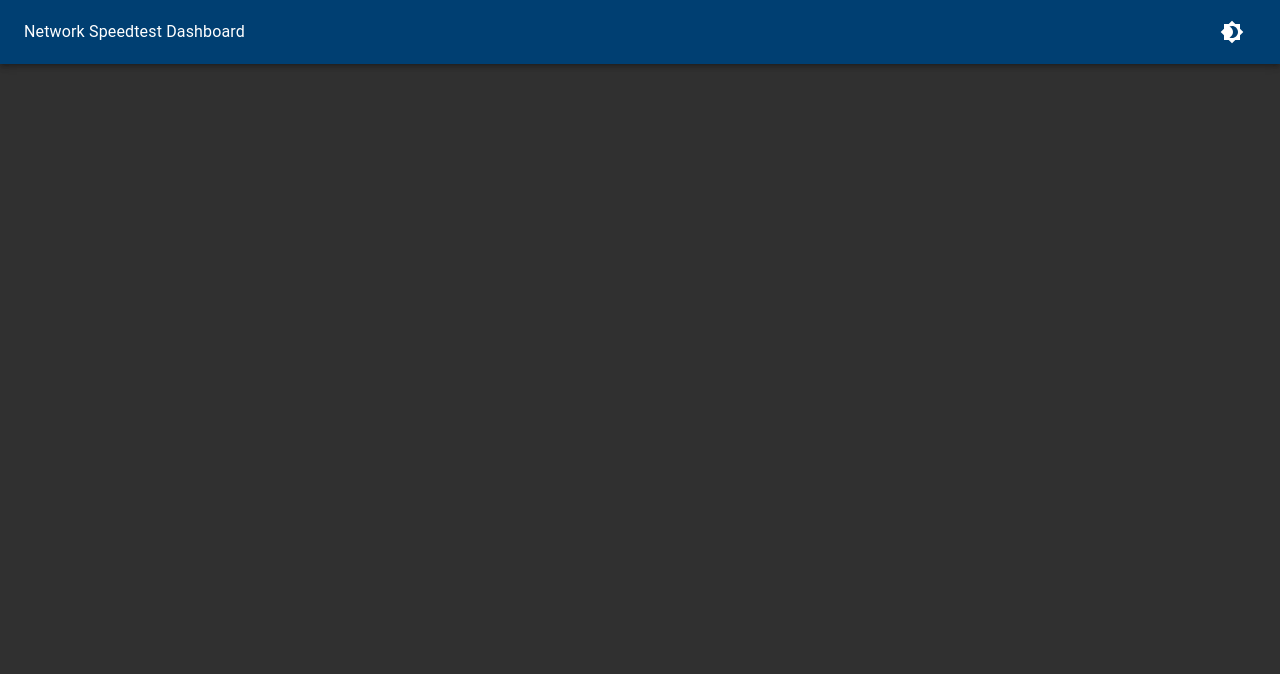
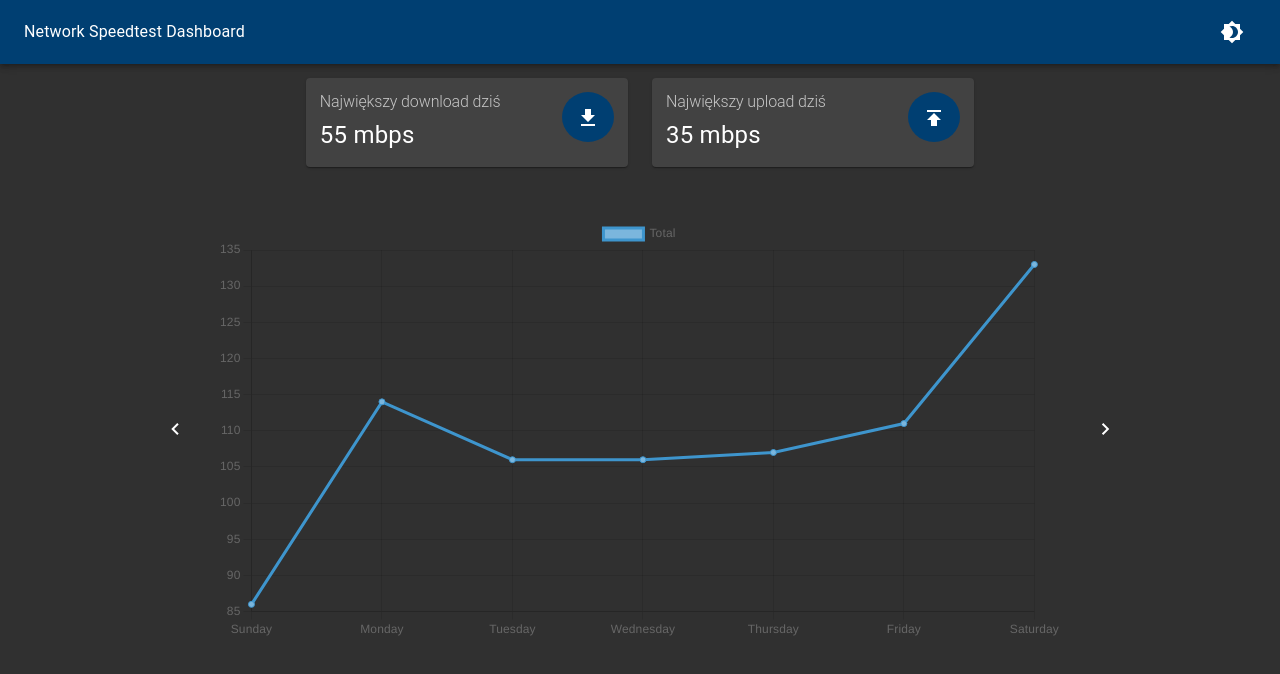
Before and after one commit to amelcer/network-speedtest, a React (Create React App) app in the folder ui/: page / in a window 1280 px wide. Shown: the top 674 px of the page. Built offline with nearby package versions, Linux system fonts and the light colour scheme.

Commit message:
display mocked data on chart

```diff
--- a/ui/package.json
+++ b/ui/package.json
@@ -13,6 +13,7 @@
     "@types/react": "^17.0.15",
     "@types/react-dom": "^17.0.9",
     "axios": "^0.21.1",
+    "chart.js": "^3.5.0",
     "react": "^17.0.2",
     "react-dom": "^17.0.2",
     "react-scripts": "4.0.3",
--- a/ui/src/App.tsx
+++ b/ui/src/App.tsx
@@ -2,6 +2,7 @@ import { createTheme } from "@material-ui/core"
 import CssBaseline from "@material-ui/core/CssBaseline"
 import { ThemeProvider } from "@material-ui/core/styles"
 import React, { useState } from "react"
+import Dashboard from "./Components/Dashboard/Dashboard"
 import Nav from "./Components/Nav/Nav"
 import { darkTheme, lightTheme, ThemeType } from "./config/themes"
 
@@ -16,6 +17,7 @@ function App() {
         <ThemeProvider theme={theme}>
             <CssBaseline>
                 <Nav currentTheme={theme.palette?.type} changeTheme={handleThemeChange} />
+                <Dashboard />
             </CssBaseline>
         </ThemeProvider>
     )
--- /dev/null
+++ b/ui/src/Components/Charts/LineChart.tsx
@@ -0,0 +1,40 @@
+import React, { useEffect, useRef } from "react"
+import Chart, { BubbleDataPoint, ChartConfiguration, ChartTypeRegistry, ScatterDataPoint } from "chart.js/auto"
+
+interface IChartData {
+    data: {
+        labels: String[]
+        datasets: {
+            data: Number[]
+            label: String
+            borderColor?: String
+            backgroundColor?: String
+        }[]
+    }
+}
+
+const LineChart = ({ data }: IChartData) => {
+    const chartRef = useRef<HTMLCanvasElement | null>(null)
+
+    useEffect(() => {
+        let chart: Chart<keyof ChartTypeRegistry, (number | ScatterDataPoint | BubbleDataPoint | null)[], unknown>
+        const node = chartRef?.current
+        const ctx = node?.getContext("2d")
+        const chartOptions: ChartConfiguration = {
+            type: "line",
+            data: Object.assign(data),
+        }
+
+        if (ctx) {
+            chart = new Chart(ctx, chartOptions)
+        }
+
+        return () => {
+            if (chart) chart.destroy()
+        }
+    }, [data])
+
+    return <canvas ref={chartRef} />
+}
+
+export default LineChart
--- /dev/null
+++ b/ui/src/Components/Dashboard/Dashboard.tsx
@@ -0,0 +1,68 @@
+import { Grid, makeStyles } from "@material-ui/core"
+import Stats from "./Stats"
+import GetAppIcon from "@material-ui/icons/GetApp"
+import PublishIcon from "@material-ui/icons/Publish"
+import ChevronLeftIcon from "@material-ui/icons/ChevronLeft"
+import ChevronRightIcon from "@material-ui/icons/ChevronRight"
+import LineChart from "../Charts/LineChart"
+
+const useStyles = makeStyles((theme) => ({
+    container: {
+        padding: "1em",
+        marginInline: "auto",
+    },
+    chartContainer: {
+        minHeight: "500px",
+    },
+    arrows: {
+        width: "100%",
+    },
+}))
+
+const foo = {
+    labels: ["Sunday", "Monday", "Tuesday", "Wednesday", "Thursday", "Friday", "Saturday"],
+    datasets: [
+        {
+            data: [86, 114, 106, 106, 107, 111, 133],
+            label: "Total",
+            borderColor: "#3e95cd",
+            backgroundColor: "#7bb6dd",
+            fill: false,
+        },
+    ],
+}
+
+const Dashboard = () => {
+    const classes = useStyles()
+
+    return (
+        <Grid container justifyContent="center" className={classes.container} item sm={10} xs={12} spacing={3}>
+            <Grid item lg={4} sm={6}>
+                <Stats title="Największy download dziś" icon={<GetAppIcon />} value={55} />
+            </Grid>
+            <Grid item lg={4} sm={6}>
+                <Stats title="Największy upload dziś" icon={<PublishIcon />} value={35} />
+            </Grid>
+            <Grid
+                container
+                justifyContent="center"
+                alignContent="center"
+                className={classes.chartContainer}
+                item
+                xs={12}
+            >
+                <Grid item xs={1} container alignContent="center">
+                    <ChevronLeftIcon className={classes.arrows} />
+                </Grid>
+                <Grid item xs={10}>
+                    <LineChart data={foo} />
+                </Grid>
+                <Grid item xs={1} container alignContent="center">
+                    <ChevronRightIcon className={classes.arrows} />
+                </Grid>
+            </Grid>
+        </Grid>
+    )
+}
+
+export default Dashboard
--- /dev/null
+++ b/ui/src/Components/Dashboard/Stats.tsx
@@ -0,0 +1,56 @@
+import { Card, Grid, makeStyles, Typography } from "@material-ui/core"
+import React, { ReactElement } from "react"
+
+interface Props {
+    title: String
+    value: Number
+    icon: ReactElement
+}
+
+const useStyles = makeStyles((theme) => ({
+    root: {
+        padding: "1em",
+        height: "100%",
+    },
+    container: {
+        height: "100%",
+    },
+    icon: {
+        padding: "1em",
+        borderRadius: "50%",
+        height: "50px",
+        backgroundColor: theme.palette.primary.main,
+        display: "flex",
+        marginInlineStart: "auto",
+        color: "#fff",
+    },
+    title: {
+        fontSize: "1rem",
+    },
+    value: {
+        fontSize: "1.5rem",
+    },
+}))
+
+const Stats = ({ title, value, icon }: Props) => {
+    const classes = useStyles()
+    return (
+        <Card className={classes.root}>
+            <Grid container justifyContent="center" alignContent="center" className={classes.container}>
+                <Grid item xs={8}>
+                    <Typography variant="h2" gutterBottom color="textSecondary" className={classes.title}>
+                        {title}
+                    </Typography>
+                    <Typography variant="body1" className={classes.value}>
+                        {value} mbps
+                    </Typography>
+                </Grid>
+                <Grid item className={classes.icon}>
+                    {icon}
+                </Grid>
+            </Grid>
+        </Card>
+    )
+}
+
+export default Stats
```
Also changed, not shown: ui/tsconfig.json (+2 -8 lines), 1 other file (tests, documents, lock files or other folders).
